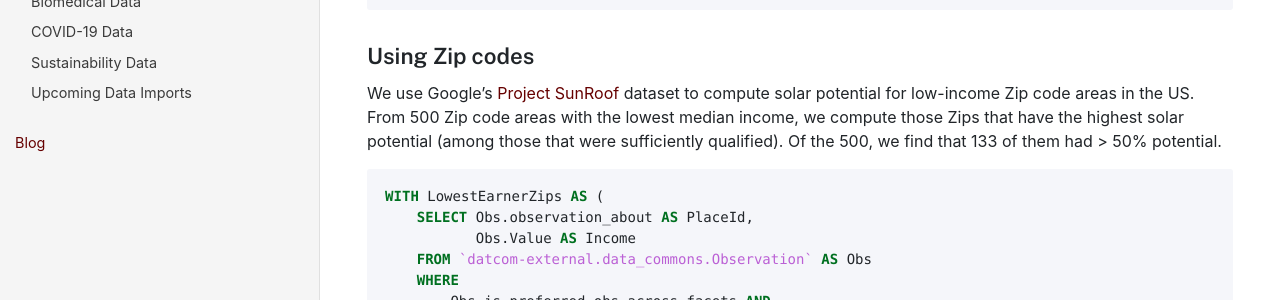
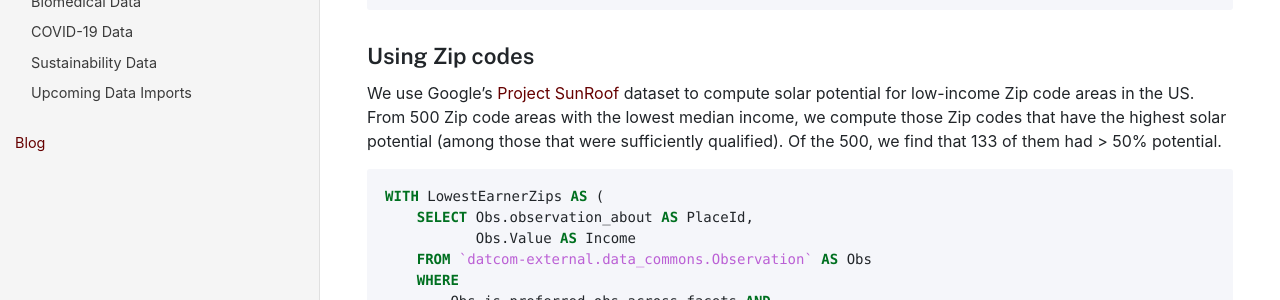
Before and after one commit to datacommonsorg/docsite, a Jekyll site: the page built from bigquery/query_join_your_data.md, in a window 1280 px wide and 900 px high, scrolled down 748 px. Shown: the part 177-477 px from the top of the window. Built offline with Jekyll 4.4.1, drawn with Linux system fonts in a browser that asks for light colours; comment, search, counter and statistics services are not loaded.

Commit message:
Tweak some external dataset section

````diff
--- a/bigquery/query_join_your_data.md
+++ b/bigquery/query_join_your_data.md
@@ -37,7 +37,7 @@ ORDER BY FatalAccidentsPerCapita DESC
 
 ### Using Zip codes
 
-We use Google's [Project SunRoof](https://console.cloud.google.com/marketplace/product/project-sunroof/project-sunroof) dataset to compute solar potential for low-income Zip code areas in the US.  From 500 Zip code areas with the lowest median income, we compute those Zips that have the highest solar potential (among those that were sufficiently qualified). Of the 500, we find that 133 of them had > 50% potential.
+We use Google's [Project SunRoof](https://console.cloud.google.com/marketplace/product/project-sunroof/project-sunroof) dataset to compute solar potential for low-income Zip code areas in the US.  From 500 Zip code areas with the lowest median income, we compute those Zip codes that have the highest solar potential (among those that were sufficiently qualified). Of the 500, we find that 133 of them had > 50% potential.
 
 ```sql
 WITH LowestEarnerZips AS (
````
